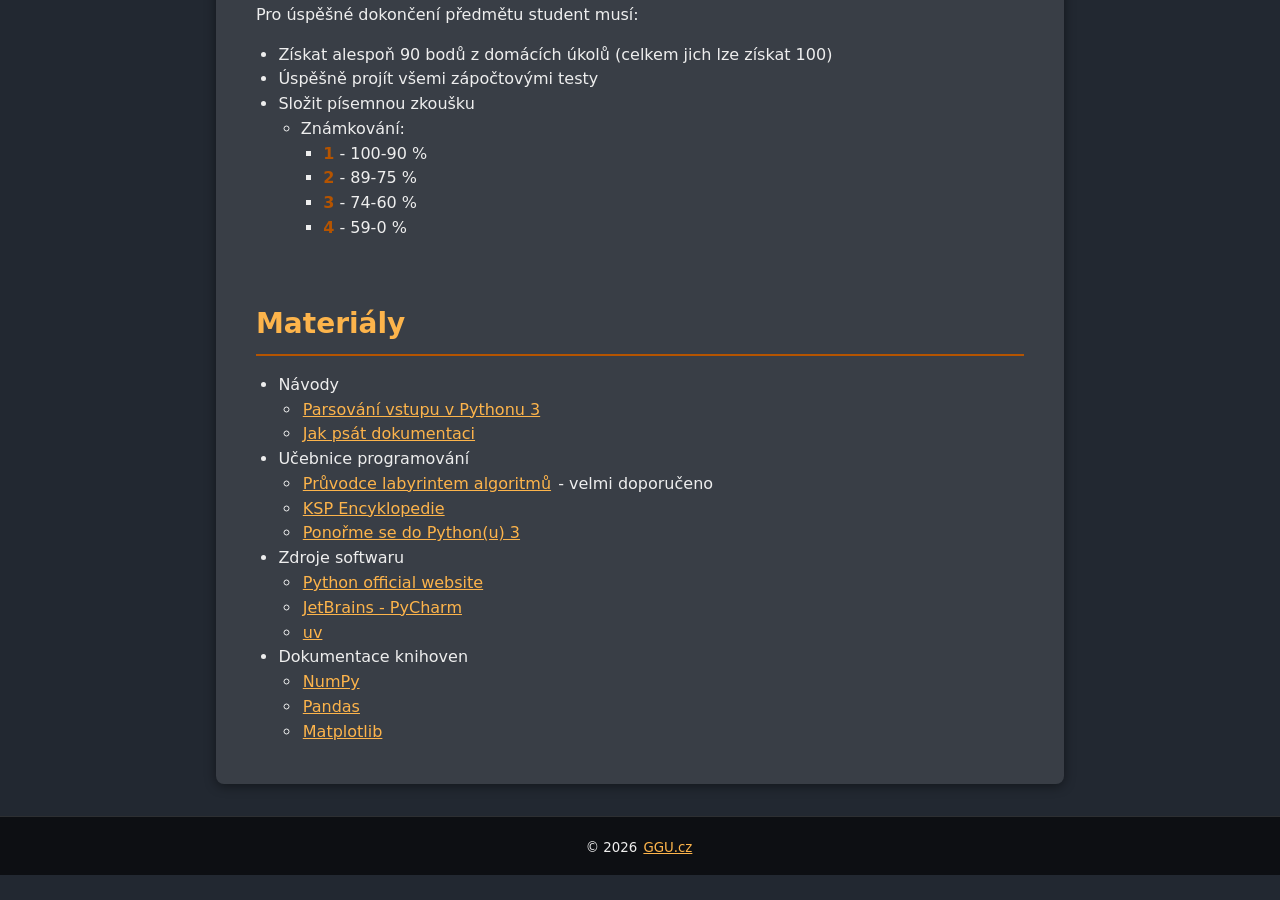
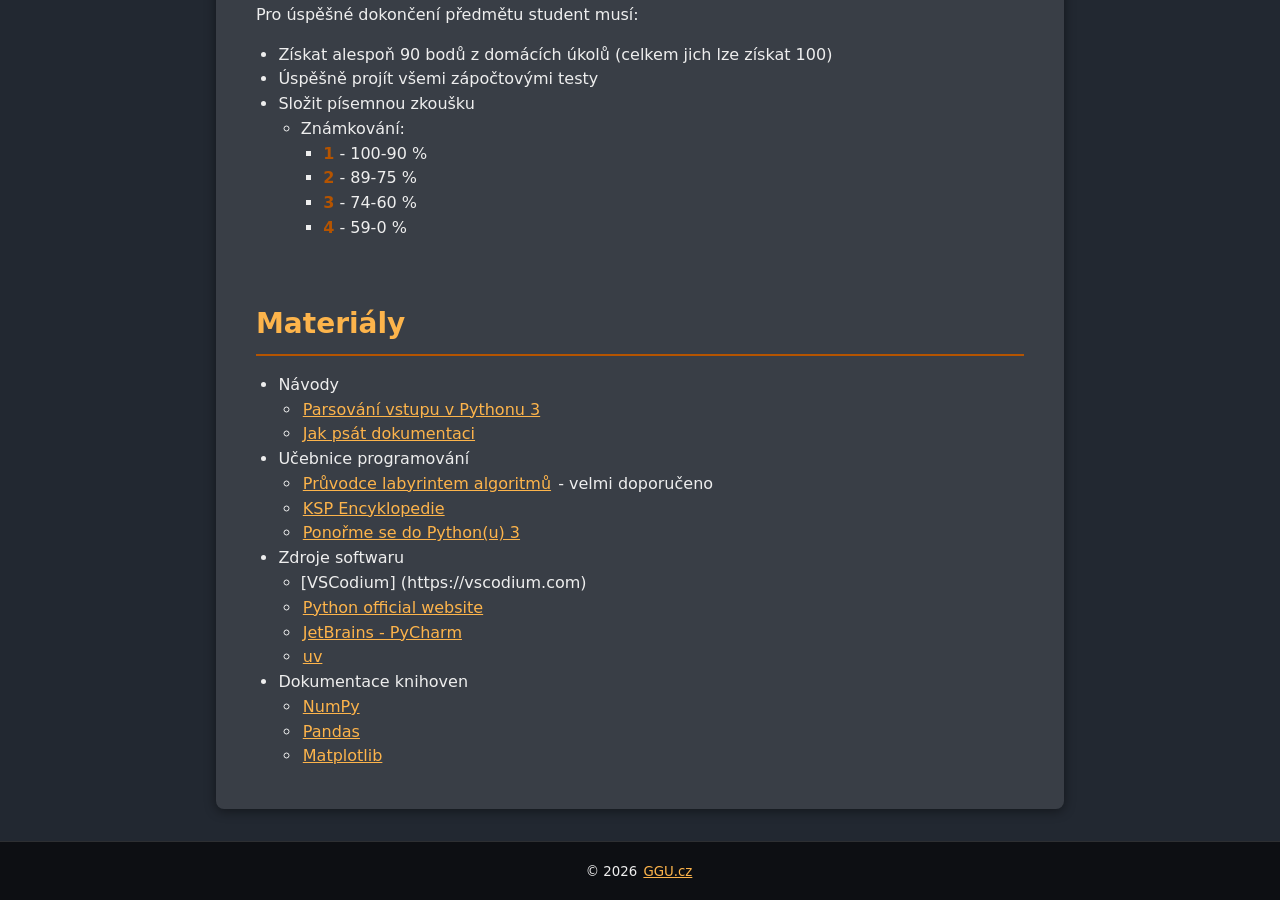
Before and after one commit to yagarea/ggu.cz, a Jekyll site: the page built from pages/teaching/2627-legaltech.md, in a window 1280 px wide and 900 px high, scrolled down 1604 px. Built offline with Jekyll 4.4.1, drawn with Linux system fonts in a browser that asks for light colours; before the commit the page ends 2479 px from its top, so only the background shows below that.

Commit message:
Add VSCodium to software resources list

```diff
--- a/pages/teaching/2627-legaltech.md
+++ b/pages/teaching/2627-legaltech.md
@@ -70,6 +70,7 @@ Pro úspěšné dokončení předmětu student musí:
   - [KSP Encyklopedie](https://ksp.mff.cuni.cz/encyklopedie/)
   - [Ponořme se do Python(u) 3](https://knihy.nic.cz/cs/detail/3/)
 - Zdroje softwaru
+  - [VSCodium] (https://vscodium.com)
   - [Python official website](https://www.python.org/)
   - [JetBrains - PyCharm](https://www.jetbrains.com/pycharm/)
   - [uv](https://docs.astral.sh/uv/)
```
